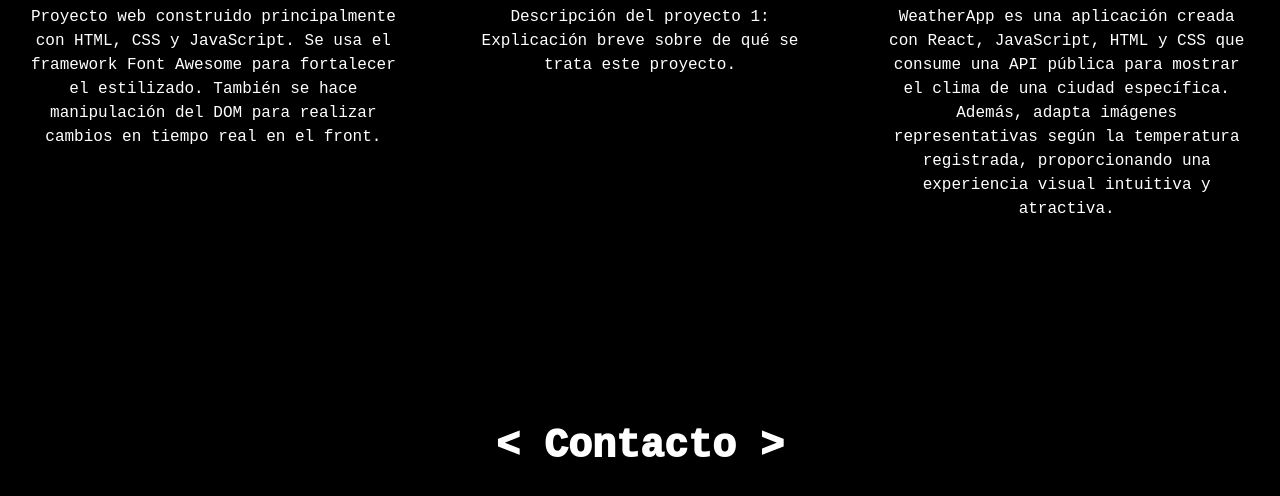
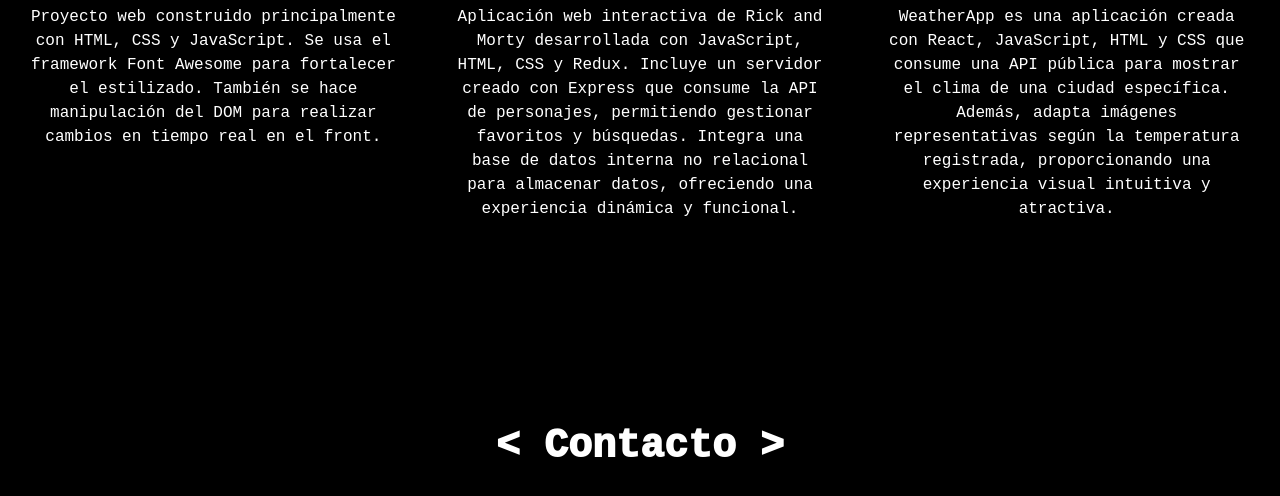
Before and after one commit to EspiDa17/Portafolio_Web, a website: page index.html in a window 1280 px wide. Shown: the part 2266-2762 px from the top of the page. Drawn offline with nearby package versions, Linux system fonts and the light colour scheme.

Commit message:
Se creó la descripción del proyecto Rick and Morty

```diff
--- a/index.html
+++ b/index.html
@@ -162,8 +162,11 @@
               <div class="text-overlay">Rick and Morty App</div>
           </div>
           </a>
-          <p class="description">Descripción del proyecto 1: Explicación breve sobre de
-            qué se trata este proyecto.</p>
+          <p class="description">Aplicación web interactiva de Rick and Morty desarrollada
+            con JavaScript, HTML, CSS y Redux. Incluye un servidor creado con Express que
+            consume la API de personajes, permitiendo gestionar favoritos y búsquedas.
+            Integra una base de datos interna no relacional para almacenar datos, ofreciendo
+            una experiencia dinámica y funcional.</p>
         </div>
         <div class="column">
           <a href="https://weatherapp-z4zv.onrender.com/" target="_blank">
```
